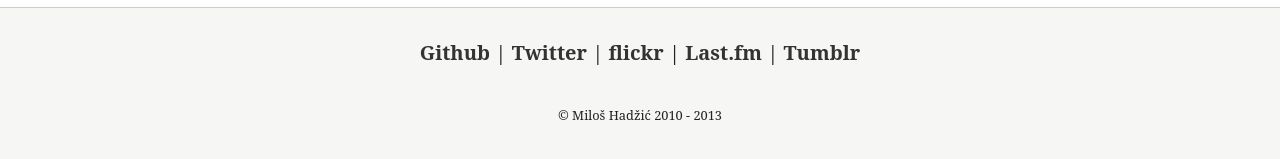
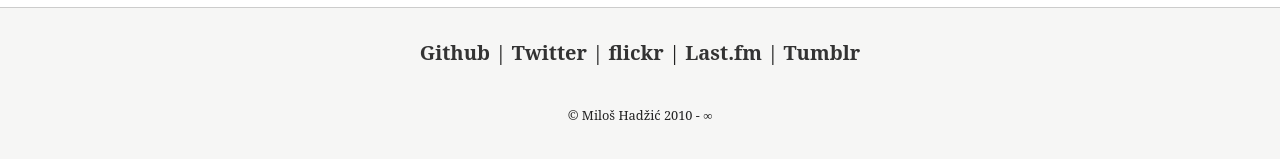
Before and after one commit to miloshadzic/miloshadzic.github.com, a Jekyll site: the page built from about.md, in a window 1280 px wide. Shown: the part 521-680 px from the top of the page. Built offline with Jekyll 4.4.1, drawn with Linux system fonts in a browser that asks for light colours; Markdown is read by kramdown in place of the engine named in the settings.

Commit message:
Update copyright

```diff
--- a/_includes/footer.html
+++ b/_includes/footer.html
@@ -12,6 +12,6 @@
     </p>
   </nav>
   <p>
-    <span class="small">© Miloš Hadžić 2010 - 2013</span>
+    <span class="small">© Miloš Hadžić 2010 - ∞</span>
   </p>
 </footer>
```
